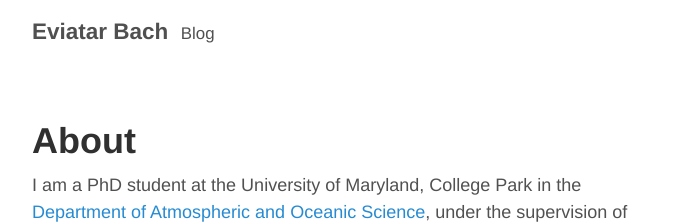
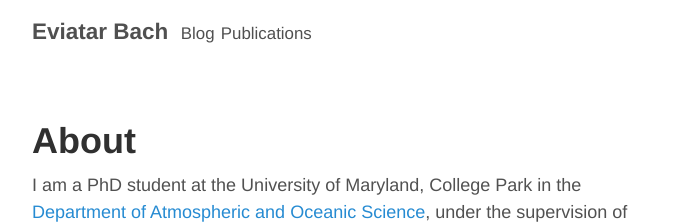
Before and after one commit to eviatarbach/website_old, a Jekyll site: the page built from index.md, in a window 1280 px wide. Shown: the top 224 px of the page, without its empty margins (293-979 px from the left). Built offline with Jekyll 4.4.1, drawn with Linux system fonts in a browser that asks for light colours.

Commit message:
Update default.html

```diff
--- a/_layouts/default.html
+++ b/_layouts/default.html
@@ -10,6 +10,7 @@
         <h3 class="masthead-title">
           <a href="{{ site.baseurl }}/" title="Home">{{ site.title }}</a>&nbsp;
           <small><a href="{{ site.baseurl }}/blog" title="Blog">Blog</a></small>
+          <small><a href="{{ site.baseurl }}/publications" title="Publications">Publications</a></small>
         </h3>
       </header>
 
```
